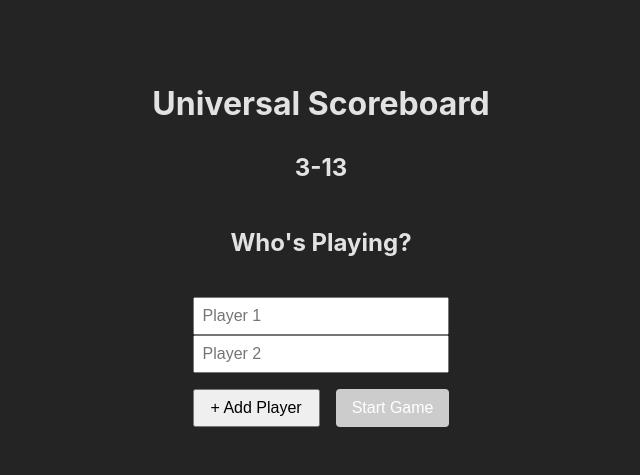
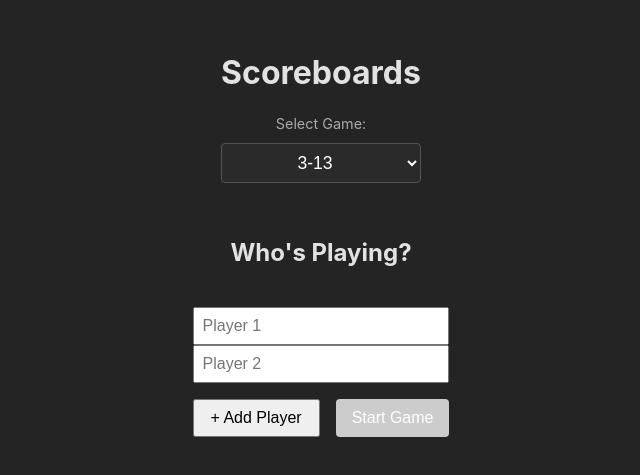
Before and after one commit to drstemper/card-scoreboard, a React (Vite) app: page / in a window 1280 px wide. Shown: the part 157-632 px from the top of the page, without its empty margins (319-959 px from the left). Built offline with nearby package versions, Linux system fonts and the light colour scheme.

Commit message:
Feat: Add bidding support for Oh Poop

```diff
--- a/src/App.css
+++ b/src/App.css
@@ -44,10 +44,43 @@ th {
 }
 
 .cell-content {
-  position: relative;
   display: flex;
+  flex-direction: column;
   align-items: center;
-  justify-content: center;
+  gap: 2px;
+}
+
+.score-input {
+  width: 100%;
+  padding: 0.5rem;
+  border: none;
+  background: transparent;
+  color: inherit;
+  font-size: 1.1rem;
+  text-align: center;
+  font-family: inherit;
+}
+
+.bid-input {
+  width: 100%;
+  padding: 0.2rem;
+  border: none;
+  border-bottom: 1px solid #333;
+  background: transparent;
+  color: #aaa;
+  font-size: 0.8rem;
+  text-align: center;
+  font-family: inherit;
+}
+
+.score-input.success {
+  color: #4caf50;
+  font-weight: bold;
+}
+
+.score-input.failure {
+  color: #f44336;
+  font-weight: bold;
 }
 
 .went-out-toggle {
@@ -135,3 +168,56 @@ th {
   background-color: #ccc;
   cursor: not-allowed;
 }
+
+.game-selector {
+  margin-bottom: 2rem;
+  display: flex;
+  flex-direction: column;
+  align-items: center;
+  gap: 0.5rem;
+}
+
+.game-selector select {
+  padding: 0.5rem;
+  font-size: 1.1rem;
+  border-radius: 4px;
+  border: 1px solid #555;
+  background-color: #2a2a2a;
+  color: white;
+  min-width: 200px;
+  text-align: center;
+}
+
+.game-selector label {
+  color: #aaa;
+  font-size: 0.9rem;
+}
+
+.header-actions {
+  display: flex;
+  align-items: center;
+  justify-content: center;
+  position: relative;
+  margin-bottom: 1rem;
+}
+
+.header-actions h1 {
+  margin: 0;
+}
+
+.reset-btn {
+  position: absolute;
+  left: 0;
+  background: transparent;
+  border: 1px solid #444;
+  color: #888;
+  padding: 0.5rem 1rem;
+  border-radius: 4px;
+  cursor: pointer;
+  font-size: 0.9rem;
+}
+
+.reset-btn:hover {
+  border-color: #646cff;
+  color: #fff;
+}
--- a/src/App.tsx
+++ b/src/App.tsx
@@ -2,30 +2,67 @@ import { useState } from 'react';
 import './App.css';
 import { ScoreTable } from './components/ScoreTable';
 import { GameSetup } from './components/GameSetup';
+
+import { GameConfig } from './types';
 import { config313 } from './games/313';
+import { configMexicanTrain } from './games/mexicanTrain';
+import { configUpAndDown } from './games/upAndDown';
 
 function App() {
+  const [selectedGame, setSelectedGame] = useState<GameConfig>(config313);
   const [players, setPlayers] = useState<string[]>([]);
   const [gameStarted, setGameStarted] = useState(false);
+
+  const games = [config313, configMexicanTrain, configUpAndDown];
 
   const handleStartGame = (playerNames: string[]) => {
     setPlayers(playerNames);
     setGameStarted(true);
   };
 
+  const handleReset = () => {
+    setGameStarted(false);
+    setPlayers([]);
+  };
+
   return (
     <>
-      <h1>Universal Scoreboard</h1>
-      <h2>{config313.gameName}</h2>
+      <div className="header-actions">
+        {gameStarted && (
+          <button onClick={handleReset} className="reset-btn">← New Game</button>
+        )}
+        <h1>Scoreboards</h1>
+      </div>
 
       {!gameStarted ? (
-        <GameSetup
-          onStartGame={handleStartGame}
-          minPlayers={config313.playerCount.min}
-          maxPlayers={config313.playerCount.max}
-        />
+        <div className="setup-container">
+          <div className="game-selector">
+            <label htmlFor="game-select">Select Game:</label>
+            <select
+              id="game-select"
+              value={selectedGame.gameName}
+              onChange={(e) => {
+                const game = games.find(g => g.gameName === e.target.value);
+                if (game) setSelectedGame(game);
+              }}
+            >
+              {games.map(g => (
+                <option key={g.gameName} value={g.gameName}>{g.gameName}</option>
+              ))}
+            </select>
+          </div>
+
+          <GameSetup
+            onStartGame={handleStartGame}
+            minPlayers={selectedGame.playerCount.min}
+            maxPlayers={selectedGame.playerCount.max}
+          />
+        </div>
       ) : (
-        <ScoreTable config={config313} playerNames={players} />
+        <>
+          <h2>{selectedGame.gameName}</h2>
+          <ScoreTable config={selectedGame} playerNames={players} />
+        </>
       )}
     </>
   );
--- a/src/components/ScoreTable.tsx
+++ b/src/components/ScoreTable.tsx
@@ -7,18 +7,30 @@ interface ScoreTableProps {
 }
 
 export const ScoreTable = ({ config, playerNames }: ScoreTableProps) => {
+  // Resolve rounds based on player count if it's a function
+  const rounds = Array.isArray(config.rounds)
+    ? config.rounds
+    : config.rounds(playerNames.length);
+
   // Initialize scores state with a 2D array based on rounds and players
   const [scores, setScores] = useState<(number | '')[][]>(() =>
-    Array(config.rounds.length)
+    Array(rounds.length)
       .fill(null)
       .map(() => Array(playerNames.length).fill(''))
   );
 
   // Initialize wentOut state
   const [wentOut, setWentOut] = useState<boolean[][]>(() =>
-    Array(config.rounds.length)
+    Array(rounds.length)
       .fill(null)
       .map(() => Array(playerNames.length).fill(false))
+  );
+
+  // Initialize bids state
+  const [bids, setBids] = useState<(number | '')[][]>(() =>
+    Array(rounds.length)
+      .fill(null)
+      .map(() => Array(playerNames.length).fill(''))
   );
 
   // Handle changes to a score input field
@@ -41,6 +53,27 @@ export const ScoreTable = ({ config, playerNames }: ScoreTableProps) => {
       return round;
     });
     setScores(newScores);
+  };
+
+  const handleBidChange = (
+    roundIndex: number,
+    playerIndex: number,
+    value: string
+  ) => {
+    const newBids = bids.map((round, rIndex) => {
+      if (rIndex === roundIndex) {
+        return round.map((b, pIndex) => {
+          if (pIndex === playerIndex) {
+            if (value === '') return '';
+            const parsed = parseInt(value, 10);
+            return isNaN(parsed) ? '' : parsed;
+          }
+          return b;
+        });
+      }
+      return round;
+    });
+    setBids(newBids);
   };
 
   const toggleWentOut = (roundIndex: number, playerIndex: number) => {
@@ -74,25 +107,65 @@ export const ScoreTable = ({ config, playerNames }: ScoreTableProps) => {
           </tr>
         </thead>
         <tbody>
-          {config.rounds.map((round, roundIndex) => {
+          {rounds.map((round, roundIndex) => {
             const dealerIndex = roundIndex % playerNames.length;
+            // Determine the display value for the round
+            const resolvedRoundValue = config.getWildCard ? config.getWildCard(round) : round;
             return (
               <tr key={`round-${roundIndex}`}>
                 <td className="round-label">
                   <div className="round-info">
-                    <span>{config.getWildCard ? config.getWildCard(round) : round}</span>
+                    <span>{resolvedRoundValue}</span>
                   </div>
                 </td>
                 <td className="dealer-name">{playerNames[dealerIndex]}</td>
-                {playerNames.map((_, playerIndex) => (
+                {playerNames.map((_, playerIndex) => {
+                  const score = scores[roundIndex][playerIndex];
+                  const bid = bids[roundIndex][playerIndex];
+
+                  let scoreClass = 'score-input';
+                  if (config.bidding && typeof score === 'number' && typeof bid === 'number') {
+                    // Standard Oh Hell/Oh Poop scoring check: 10 + bid
+                    // If score matches 10 + bid, it's a success (Green)
+                    // If not, it's a failure (Red)
+                    // Wait, user said "if a player gets their bid".
+                    // Usually getting bid means score = 10 + bid.
+                    // But maybe they just mean score >= bid?
+                    // "if they miss, mark it with red".
+                    // Let's assume standard scoring: Success = (score === 10 + bid).
+                    // Actually, some play 1 point per trick + 10 bonus.
+                    // Let's just check if score == 10 + bid.
+                    if (score === 10 + bid) {
+                      scoreClass += ' success';
+                    } else {
+                      scoreClass += ' failure';
+                    }
+                  }
+
+                  return (
                     <td
                       key={`score-${roundIndex}-${playerIndex}`}
                       className={`score-cell ${wentOut[roundIndex][playerIndex] ? 'went-out' : ''}`}
                     >
                       <div className="cell-content">
+                        {config.bidding && (
                           <input
                             type="number"
-                        className="score-input"
+                            className="bid-input"
+                            placeholder="Bid"
+                            value={bids[roundIndex][playerIndex]}
+                            onChange={(e) =>
+                              handleBidChange(
+                                roundIndex,
+                                playerIndex,
+                                e.target.value
+                              )
+                            }
+                          />
+                        )}
+                        <input
+                          type="number"
+                          className={scoreClass}
                           value={scores[roundIndex][playerIndex]}
                           onChange={(e) =>
                             handleScoreChange(
@@ -102,6 +175,7 @@ export const ScoreTable = ({ config, playerNames }: ScoreTableProps) => {
                             )
                           }
                         />
+                        {!config.bidding && (
                           <button
                             className={`went-out-toggle ${wentOut[roundIndex][playerIndex] ? 'active' : ''}`}
                             onClick={() => toggleWentOut(roundIndex, playerIndex)}
@@ -110,9 +184,11 @@ export const ScoreTable = ({ config, playerNames }: ScoreTableProps) => {
                           >
                             ★
                           </button>
+                        )}
                       </div>
                     </td>
-                ))}
+                  );
+                })}
               </tr>
             );
           })}
--- a/src/games/313.ts
+++ b/src/games/313.ts
@@ -12,6 +12,6 @@ export const config313: GameConfig = {
   scoringDirection: 'asc',
   playerCount: {
     min: 2,
-    max: 6, // Typical max for single deck, but can be more with multiple decks
+    max: 20, // Typical max for single deck, but can be more with multiple decks
   },
 };
--- /dev/null
+++ b/src/games/mexicanTrain.ts
@@ -0,0 +1,13 @@
+import { GameConfig } from '../types';
+
+export const configMexicanTrain: GameConfig = {
+    gameName: 'Mexican Train',
+    // Standard game goes from Double 12 down to Double 0
+    rounds: [12, 11, 10, 9, 8, 7, 6, 5, 4, 3, 2, 1, 0],
+    getWildCard: (round: number) => `${round} | ${round}`,
+    scoringDirection: 'asc', // Lowest score wins
+    playerCount: {
+        min: 2,
+        max: 20,
+    },
+};
--- /dev/null
+++ b/src/games/upAndDown.ts
@@ -0,0 +1,35 @@
+import { GameConfig } from '../types';
+
+export const configUpAndDown: GameConfig = {
+    gameName: 'Oh Poop',
+    rounds: (playerCount: number) => {
+        // Calculate max cards per player (52 cards in a deck)
+        // Cap at 13 (King) just to be safe/standard, or let it go higher?
+        // User asked for "highest card value we can start with".
+        // Let's cap at 10 to keep it reasonable, or 13.
+        // Let's use 52 / players, capped at 10 for game length reasons?
+        // Or just 52 / players.
+        // Let's go with 52 / players, but maybe cap at 10 to avoid super long games with 2 players (26 rounds down and up is 51 rounds!).
+        // A standard game usually starts around 7 or 10.
+        const maxCards = Math.min(Math.floor(52 / playerCount), 10);
+
+        const rounds: number[] = [];
+        // Count down from max to 1
+        for (let i = maxCards; i >= 1; i--) {
+            rounds.push(i);
+        }
+        // Count back up to max
+        for (let i = 2; i <= maxCards; i++) {
+            rounds.push(i);
+        }
+        return rounds;
+    },
+    bidding: true,
+    scoringDirection: 'asc', // Highest score usually wins in trick-taking, but this is a scoreboard, so we'll assume standard score tracking.
+    // Actually, Up and Down is often bid-based.
+    // For a simple scoreboard, we just track points.
+    playerCount: {
+        min: 2,
+        max: 20,
+    },
+};
--- a/src/types.ts
+++ b/src/types.ts
@@ -1,6 +1,7 @@
 export interface GameConfig {
   gameName: string;
-  rounds: number[];
+  rounds: number[] | ((playerCount: number) => number[]);
+  bidding?: boolean;
   getWildCard?: (round: number) => string;
   scoringDirection: 'asc' | 'desc';
   playerCount: {
```
Lines whose indentation alone changed are shown as unchanged.
